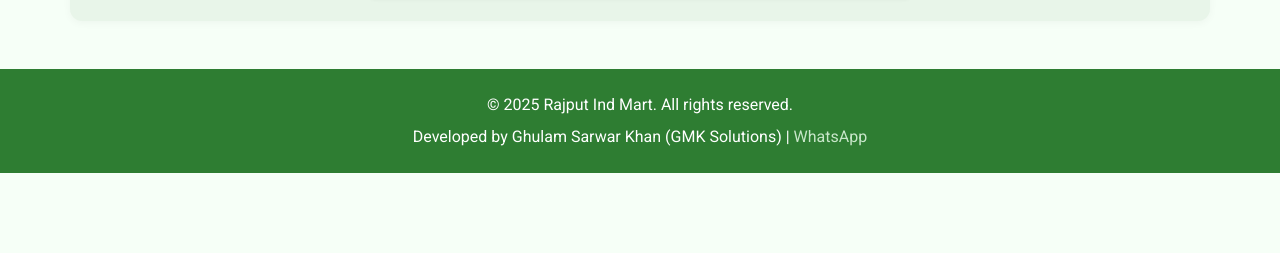
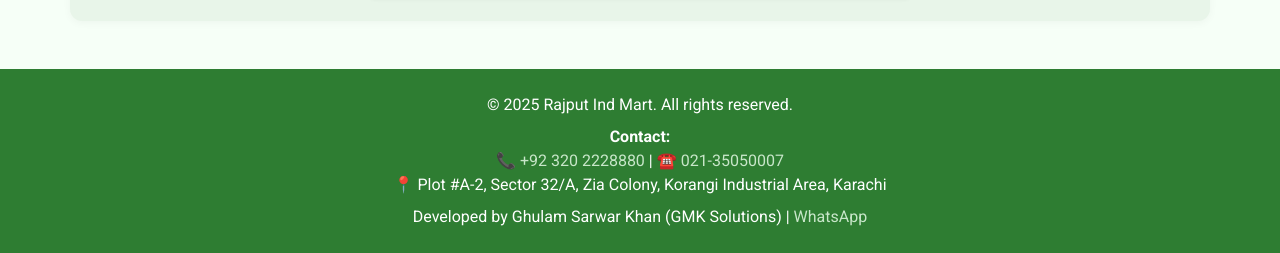
Before and after one commit to gsarwarkhan/Rajputindmart, a plain HTML site: page index.html in a window 1280 px wide. Shown: the part 2114-2367 px from the top of the page. Before the commit the page ends 2287 px from the top, so only its background shows below. Drawn offline with nearby package versions, Linux system fonts and the light colour scheme.

Commit message:
Update index.html with new contact and footer info

```diff
--- a/index.html
+++ b/index.html
@@ -133,7 +133,16 @@
     <footer class="footer py-4 mt-auto">
         <div class="container text-center">
             <div class="mb-2">&copy; 2025 Rajput Ind Mart. All rights reserved.</div>
-            <div>Developed by Ghulam Sarwar Khan (GMK Solutions) | <a href="https://wa.me/923202228880" target="_blank">WhatsApp</a></div>
+            <div class="mb-2">
+                <strong>Contact:</strong><br>
+                📞 <a href="tel:+923202228880" style="color:#c8e6c9;">+92 320 2228880</a> |
+                ☎️ <a href="tel:+922135050007" style="color:#c8e6c9;">021-35050007</a><br>
+                📍 Plot #A-2, Sector 32/A, Zia Colony, Korangi Industrial Area, Karachi
+            </div>
+            <div>
+                Developed by Ghulam Sarwar Khan (GMK Solutions) |
+                <a href="https://wa.me/923202228880" target="_blank">WhatsApp</a>
+            </div>
         </div>
     </footer>
     <script src="https://cdn.jsdelivr.net/npm/bootstrap@5.3.0/dist/js/bootstrap.bundle.min.js"></script>
```
